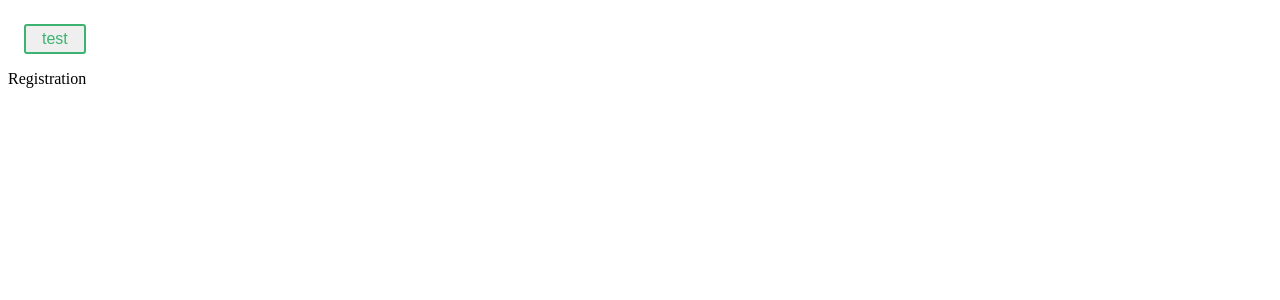
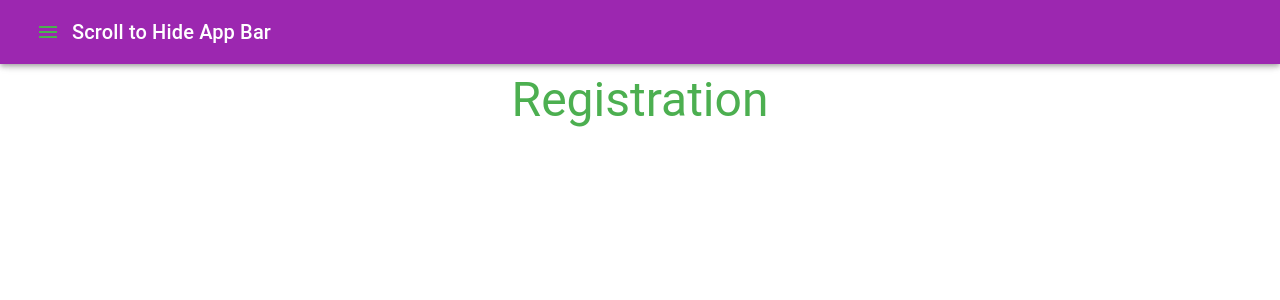
Before and after one commit to kolserdav/yousearch, a Next.js app: page /registration in a window 1280 px wide. Shown: the top 300 px of the page. Built offline with nearby package versions, Linux system fonts and the light colour scheme.

Commit message:
Add material-ui

```diff
--- a/package.json
+++ b/package.json
@@ -10,6 +10,8 @@
   },
   "dependencies": {
     "@apollo/client": "^3.3.2",
+    "@material-ui/core": "^4.11.2",
+    "@material-ui/icons": "^4.11.2",
     "apollo-server-micro": "^2.19.0",
     "axios": "^0.21.0",
     "clsx": "^1.1.1",
@@ -17,15 +19,13 @@
     "react": "16.13.1",
     "react-dom": "16.13.1",
     "redux": "^4.0.5",
-    "redux-saga": "^1.1.3",
-    "styled-components": "^5.2.1"
+    "redux-saga": "^1.1.3"
   },
   "devDependencies": {
     "@types/axios": "^0.14.0",
     "@types/node": "^14.14.10",
     "@types/react": "^17.0.0",
     "@types/sass": "^1.16.0",
-    "@types/styled-components": "^5.1.4",
     "@typescript-eslint/eslint-plugin": "^4.9.0",
     "@typescript-eslint/parser": "^4.9.0",
     "eslint": "^7.14.0",
--- a/pages/registration.tsx
+++ b/pages/registration.tsx
@@ -1,18 +1,20 @@
 import React from 'react';
 import type { NextPage } from 'next';
-import { ThemeProvider } from 'styled-components';
-import { theme, Button } from '../src/styles/theme';
+import { Typography } from '@material-ui/core';
+import Theme from '../src/components/Theme';
+import AppBar from '../src/components/AppBar';
 import * as Types from '../next-env';
 
 const Registration: NextPage = (): React.ReactElement => {
-  console.log(theme)
   return (
-    <div>
-    <ThemeProvider theme={theme}>
-      <Button>test</Button>
-      <div>Registration</div>
-    </ThemeProvider></div>
+    <Theme>
+      <AppBar>
+        <Typography align="center" variant="h3" color="secondary">
+          Registration
+        </Typography>
+      </AppBar>
+    </Theme>
   );
-}
+};
 
 export default Registration;
--- /dev/null
+++ b/src/components/AppBar.tsx
@@ -0,0 +1,45 @@
+import React from 'react';
+import { AppBar as Bar, Slide, useScrollTrigger, Toolbar, Typography, Container, Box } from '@material-ui/core';
+import Menu from './Menu';
+import * as Types from '../../next-env';
+
+interface Props {
+  /**
+   * Injected by the documentation to work in an iframe.
+   * You won't need it on your project.
+   */
+  window?: () => Window;
+  children: React.ReactElement;
+}
+
+function HideOnScroll(props: Props) {
+  const { children, window } = props;
+  // Note that you normally won't need to set the window ref as useScrollTrigger
+  // will default to window.
+  // This is only being set here because the demo is in an iframe.
+  const trigger = useScrollTrigger({ target: window ? window() : undefined });
+
+  return (
+    <Slide appear={false} direction="down" in={!trigger}>
+      {children}
+    </Slide>
+  );
+}
+
+export default function AppBar(props: Types.AppBarProps): React.ReactElement {
+  const { children } = props;
+  return (
+    <div>
+      <HideOnScroll {...props}>
+        <Bar>
+          <Toolbar>
+            <Menu />
+            <Typography variant="h6">Scroll to Hide App Bar</Typography>
+          </Toolbar>
+        </Bar>
+      </HideOnScroll>
+      <Toolbar />
+      <Container>{children}</Container>
+    </div>
+  );
+}
--- /dev/null
+++ b/src/components/Menu.tsx
@@ -0,0 +1,89 @@
+import React from 'react';
+import clsx from 'clsx';
+import { makeStyles } from '@material-ui/core/styles';
+import Drawer from '@material-ui/core/Drawer';
+import List from '@material-ui/core/List';
+import Divider from '@material-ui/core/Divider';
+import ListItem from '@material-ui/core/ListItem';
+import ListItemIcon from '@material-ui/core/ListItemIcon';
+import ListItemText from '@material-ui/core/ListItemText';
+import InboxIcon from '@material-ui/icons/MoveToInbox';
+import MailIcon from '@material-ui/icons/Mail';
+import MenuIcon from '@material-ui/icons/Menu';
+import { IconButton } from '@material-ui/core';
+
+const useStyles = makeStyles({
+  list: {
+    width: 250,
+  },
+  fullList: {
+    width: 'auto',
+  },
+});
+
+type Anchor = 'top' | 'left' | 'bottom' | 'right';
+
+const positions = ['left', 'right', 'top', 'bottom'];
+
+export default function Menu() {
+  const classes = useStyles();
+  const [state, setState] = React.useState({
+    top: false,
+    left: false,
+    bottom: false,
+    right: false,
+  });
+
+  const toggleDrawer = (anchor: Anchor, open: boolean) => (
+    event: React.KeyboardEvent | React.MouseEvent
+  ) => {
+    if (
+      event.type === 'keydown' &&
+      ((event as React.KeyboardEvent).key === 'Tab' ||
+        (event as React.KeyboardEvent).key === 'Shift')
+    ) {
+      return;
+    }
+
+    setState({ ...state, [anchor]: open });
+  };
+
+  const list = (anchor: Anchor) => (
+    <div
+      className={clsx(classes.list, {
+        [classes.fullList]: anchor === 'top' || anchor === 'bottom',
+      })}
+      role="presentation"
+      onClick={toggleDrawer(anchor, false)}
+      onKeyDown={toggleDrawer(anchor, false)}>
+      <List>
+        {['Inbox', 'Starred', 'Send email', 'Drafts'].map((text, index) => (
+          <ListItem button key={text}>
+            <ListItemIcon>{index % 2 === 0 ? <InboxIcon /> : <MailIcon />}</ListItemIcon>
+            <ListItemText primary={text} />
+          </ListItem>
+        ))}
+      </List>
+      <Divider />
+      <List>
+        {['All mail', 'Trash', 'Spam'].map((text, index) => (
+          <ListItem button key={text}>
+            <ListItemIcon>{index % 2 === 0 ? <InboxIcon /> : <MailIcon />}</ListItemIcon>
+            <ListItemText primary={text} />
+          </ListItem>
+        ))}
+      </List>
+    </div>
+  );
+
+  return (
+    <div>
+      <IconButton onClick={toggleDrawer('left', true)}>
+        <MenuIcon color="secondary" />
+      </IconButton>
+      <Drawer anchor={'left'} open={state['left']} onClose={toggleDrawer('left', false)}>
+        {list('left')}
+      </Drawer>
+    </div>
+  );
+}
--- /dev/null
+++ b/src/components/Theme.tsx
@@ -0,0 +1,21 @@
+import React from 'react';
+import { createMuiTheme, ThemeProvider } from '@material-ui/core/styles';
+import purple from '@material-ui/core/colors/purple';
+import green from '@material-ui/core/colors/green';
+import * as Types from '../../next-env';
+
+const theme = createMuiTheme({
+  palette: {
+    primary: {
+      main: purple[500],
+    },
+    secondary: {
+      main: green[500],
+    },
+  },
+});
+
+export default function Theme(props: Types.ThemeProps): React.ReactElement {
+  const { children } = props;
+  return <ThemeProvider theme={theme}>{children}</ThemeProvider>;
+}
--- a/src/styles/theme.ts
+++ /dev/null
@@ -1,28 +0,0 @@
-import styled, { css } from 'styled-components'
-
-const Button = styled.button`
-  cursor: pointer;
-  font-size: 1em;
-  margin: 1em;
-  padding: 0.25em 1em;
-  border-radius: 3px;
-  color: ${props => props.theme.main};
-  border: 2px solid ${props => props.theme.main};
-  :hover: {
-    color: red;
-  }
-`;
-
-// We are passing a default theme for Buttons that arent wrapped in the ThemeProvider
-Button.defaultProps = {
-  theme: {
-    main: "palevioletred"
-  }
-}
-
-// Define what props.theme will look like
-const theme = {
-  main: "mediumseagreen"
-};
-
-export { theme, Button };
```
Also changed, not shown: next-env.d.ts, 1 other file (tests, documents, lock files or other folders).
